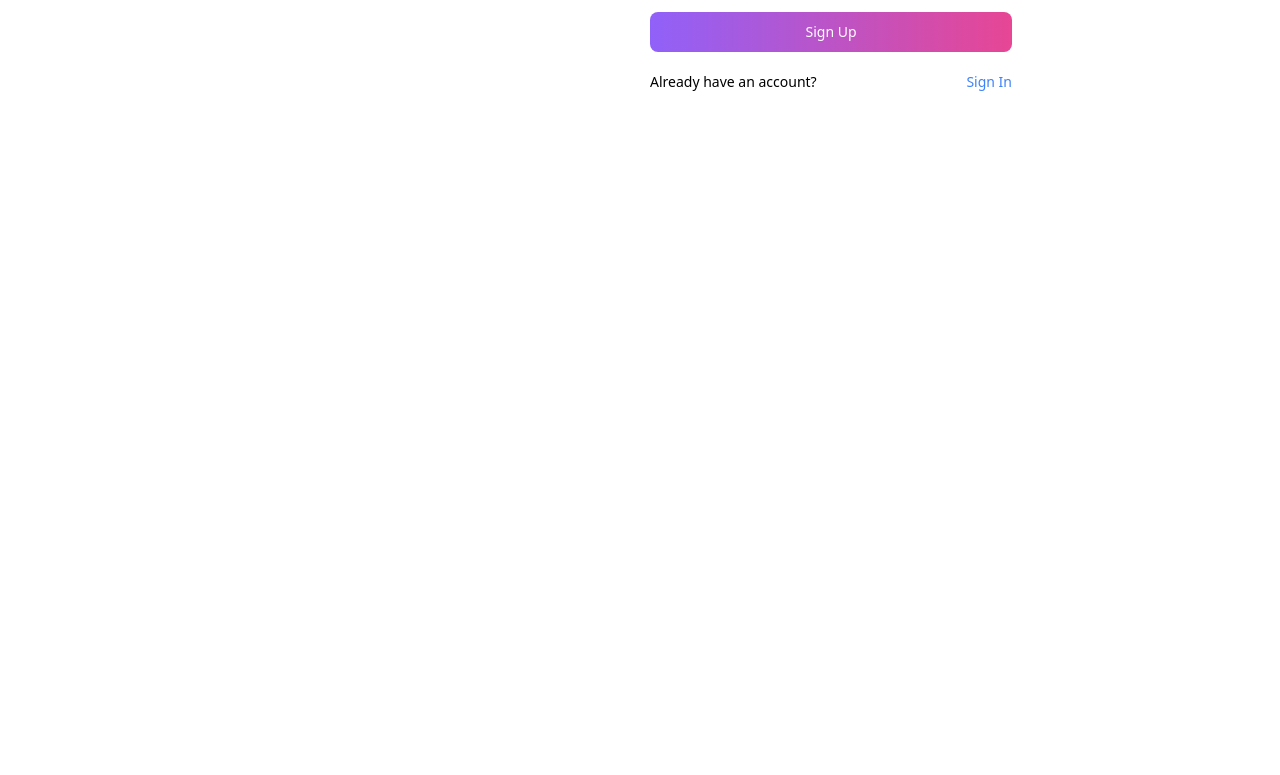
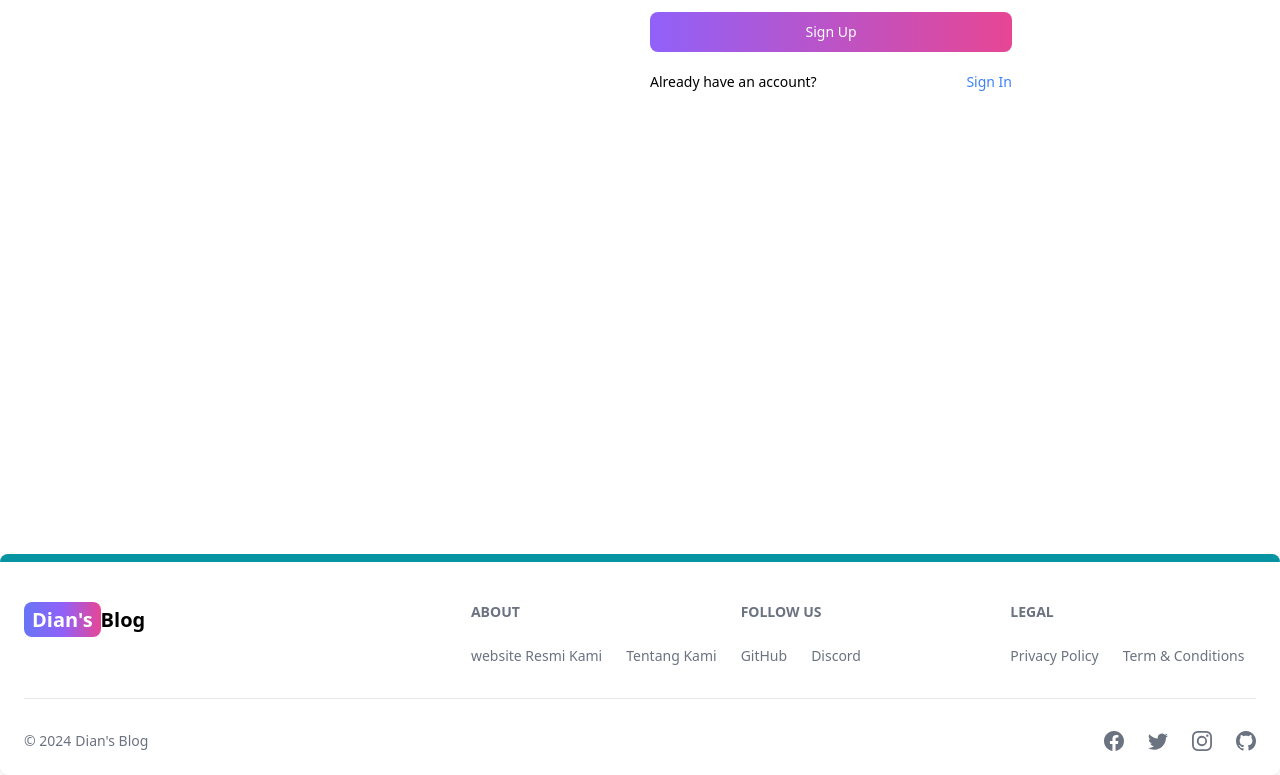
Before and after one commit to sandalkiwo/mern-blog, a React (Vite) app in the folder client/: page /sign-up in a window 1280 px wide. Shown: the part 390-1165 px from the top of the page. Before the commit the page ends 944 px from the top, so only its background shows below. Built offline with nearby package versions, Linux system fonts and the light colour scheme.

Commit message:
create the footer components

```diff
--- a/client/src/App.jsx
+++ b/client/src/App.jsx
@@ -6,6 +6,7 @@
 import SignIn from "./pages/SignIn";
 import SignUp from "./pages/SignUp";
 import Headers from "./components/Headers";
+import FooterCom from "./components/Footer";
 
 const App = () => {
   return (
@@ -19,6 +20,7 @@
         <Route path="/sign-in" element={<SignIn />} />
         <Route path="/sign-up" element={<SignUp />} />
       </Routes>
+      <FooterCom />
     </BrowserRouter>
   );
 };
--- /dev/null
+++ b/client/src/components/Footer.jsx
@@ -0,0 +1,82 @@
+import { Footer } from "flowbite-react";
+import { Link } from "react-router-dom";
+import { BsFacebook, BsTwitter, BsInstagram, BsGithub } from "react-icons/bs"
+
+const FooterCom = () => {
+  return (
+    <Footer container className="border-t-8 border-teal-500">
+      <div className="w-full max-w-7xl mx-auto">
+        <div className="grid w-full justify-between sm:flex md:grid-cols-1">
+          <div className="mt-5">
+            <Link
+              to={"/"}
+              className="self-center whitespace-nowrap text-lg sm:text-xl font-semibold dark:text-white"
+            >
+              <span className="px-2 py-1 bg-gradient-to-r from-indigo-500 via-purple-500 to-pink-500 rounded-lg text-white">
+                Dian's
+              </span>
+              Blog
+            </Link>
+          </div>
+          <div className="grid grid-cols-2 gap-8 mt-4 sm:grid-cols-3 sm:gap-6">
+            <div className="">
+              <Footer.Title title="About" />
+              <Footer.LinkGroup>
+                <Footer.Link
+                  href="https://www.pmiialkamal.or.id/"
+                  target="_blank"
+                  rel="noopener noreferrer"
+                >
+                  website Resmi Kami
+                </Footer.Link>
+                <Footer.Link
+                  href="/about"
+                  target="_blank"
+                  rel="noopener noreferrer"
+                >
+                  Tentang Kami
+                </Footer.Link>
+              </Footer.LinkGroup>
+            </div>
+            <div className="">
+              <Footer.Title title="Follow Us" />
+              <Footer.LinkGroup>
+                <Footer.Link
+                  href="https://github.com/sandalkiwo"
+                  target="_blank"
+                  rel="noopener noreferrer"
+                >
+                  GitHub
+                </Footer.Link>
+                <Footer.Link href="#">Discord</Footer.Link>
+              </Footer.LinkGroup>
+            </div>
+            <div className="">
+              <Footer.Title title="Legal" />
+              <Footer.LinkGroup>
+                <Footer.Link href="#">Privacy Policy</Footer.Link>
+                <Footer.Link href="#">Term &amp; Conditions</Footer.Link>
+              </Footer.LinkGroup>
+            </div>
+          </div>
+        </div>
+        <Footer.Divider />
+        <div className="w-full sm:flex sm:items-center sm:justify-between">
+          <Footer.Copyright
+            href="#"
+            by="Dian's Blog"
+            year={new Date().getFullYear()}
+          />
+          <div className="flex gap-6 sm:mt-0 mt-4 sm:justify-center">
+            <Footer.Icon href="#" icon={BsFacebook} />
+            <Footer.Icon href="#" icon={BsTwitter} />
+            <Footer.Icon href="#" icon={BsInstagram} />
+            <Footer.Icon href="https://github.com/sandalkiwo" icon={BsGithub} />
+          </div>
+        </div>
+      </div>
+    </Footer>
+  );
+};
+
+export default FooterCom;
```
